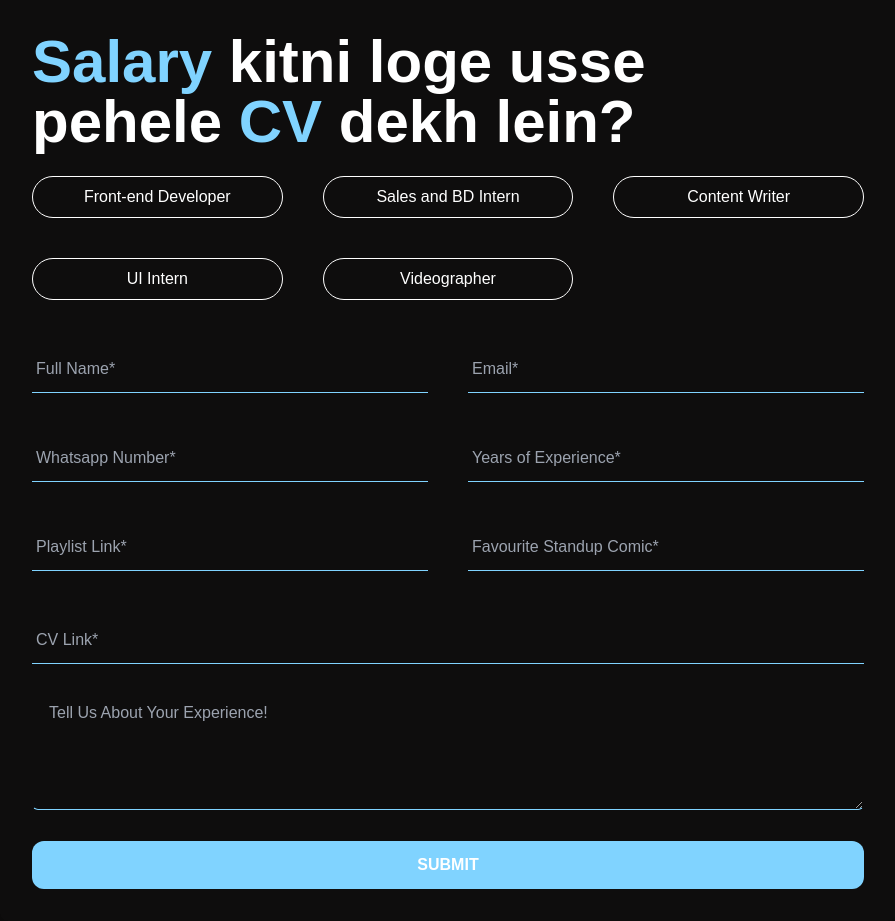
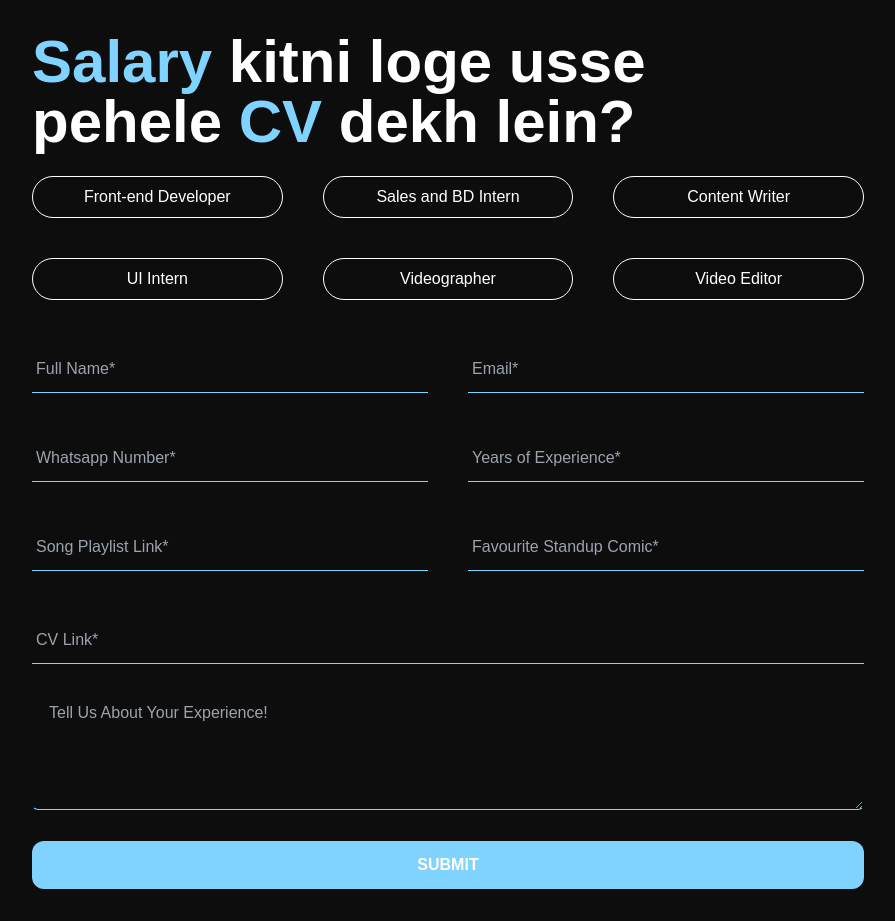
Before and after one commit to AESiR-0/hiring-baxa, a Next.js app: page / in a window 1280 px wide. Shown: the whole page, without its empty margins (192-1087 px from the left). Built offline with nearby package versions, Linux system fonts and the light colour scheme.

Commit message:
feat: update playlist label for clarity and add 'Video Editor' to job options

```diff
--- a/app/components/Form.tsx
+++ b/app/components/Form.tsx
@@ -22,7 +22,7 @@ const formFields = [
   { type: "email", name: "email", label: "Email" },
   { type: "tel", name: "phoneNumber", label: "Whatsapp Number" },
   { type: "number", name: "experience", label: "Years of Experience" },
-  { type: "text", name: "playlist", label: "Playlist Link" },
+  { type: "text", name: "playlist", label: "Song Playlist Link" },
   { type: "text", name: "favComic", label: "Favourite Standup Comic" },
 ];
 
@@ -165,7 +165,8 @@ const Form: React.FC = () => {
               "Sales and BD Intern",
               "Content Writer",
               "UI Intern",
-              "Videographer"
+              "Videographer",
+              "Video Editor",
             ].map((option) => (
               <button
                 key={option}
```
